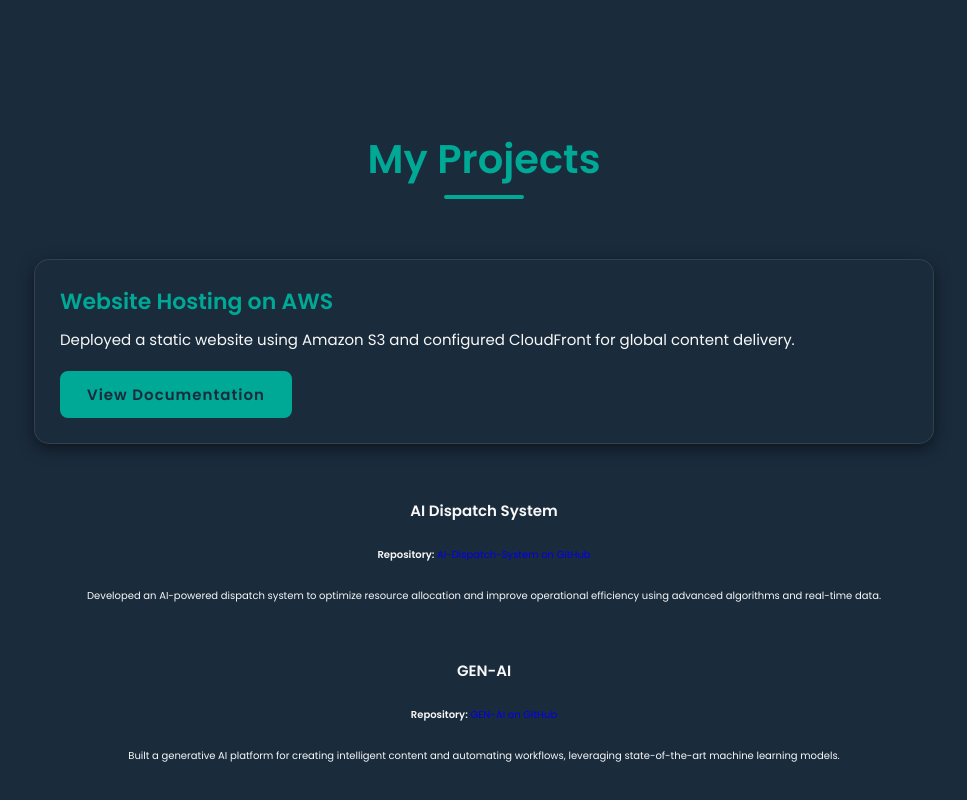
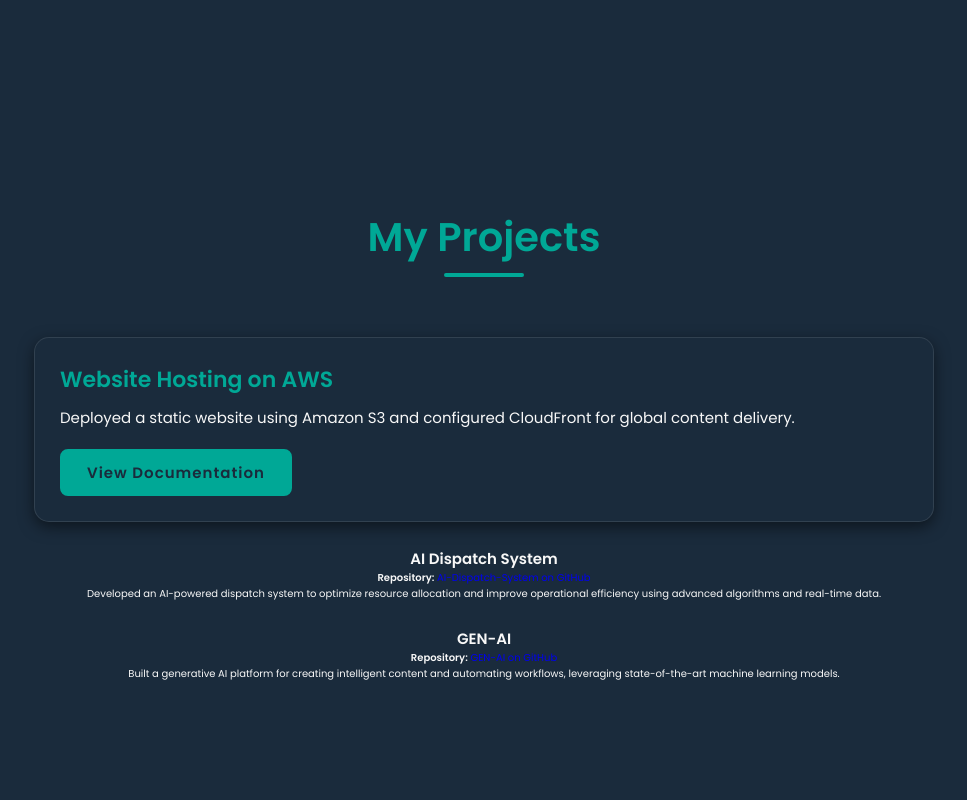
Before and after one commit to Biden254/Loren-portfolio, a plain HTML site: page experience.html in a window 1280 px wide. Shown: the part 971-1771 px from the top of the page, without its empty margins (156-1123 px from the left). Drawn offline with Linux system fonts and the light colour scheme.

Commit message:
Fixed a small bug on the project class

```diff
--- a/experience.html
+++ b/experience.html
@@ -48,12 +48,12 @@
                 <p>Deployed a static website using Amazon S3 and configured CloudFront for global content delivery.</p>
                 <a href="Website-hosting-doc.pdf" target="_blank" class="btn">View Documentation</a>
             </div>
-            <div class="projects-container">
+            <div class="projects-item">
                 <h2>AI Dispatch System</h2>
                 <p><strong>Repository:</strong> <a href="https://github.com/Biden254/AI-Dispatch-System" target="_blank">AI-Dispatch-System on GitHub</a></p>
                 <p>Developed an AI-powered dispatch system to optimize resource allocation and improve operational efficiency using advanced algorithms and real-time data.</p>
             </div>
-            <div class="projects-container">
+            <div class="projects-item">
                 <h2>GEN-AI</h2>
                 <p><strong>Repository:</strong> <a href="https://github.com/Biden254/GEN-AI" target="_blank">GEN-AI on GitHub</a></p>
                 <p>Built a generative AI platform for creating intelligent content and automating workflows, leveraging state-of-the-art machine learning models.</p>
```
